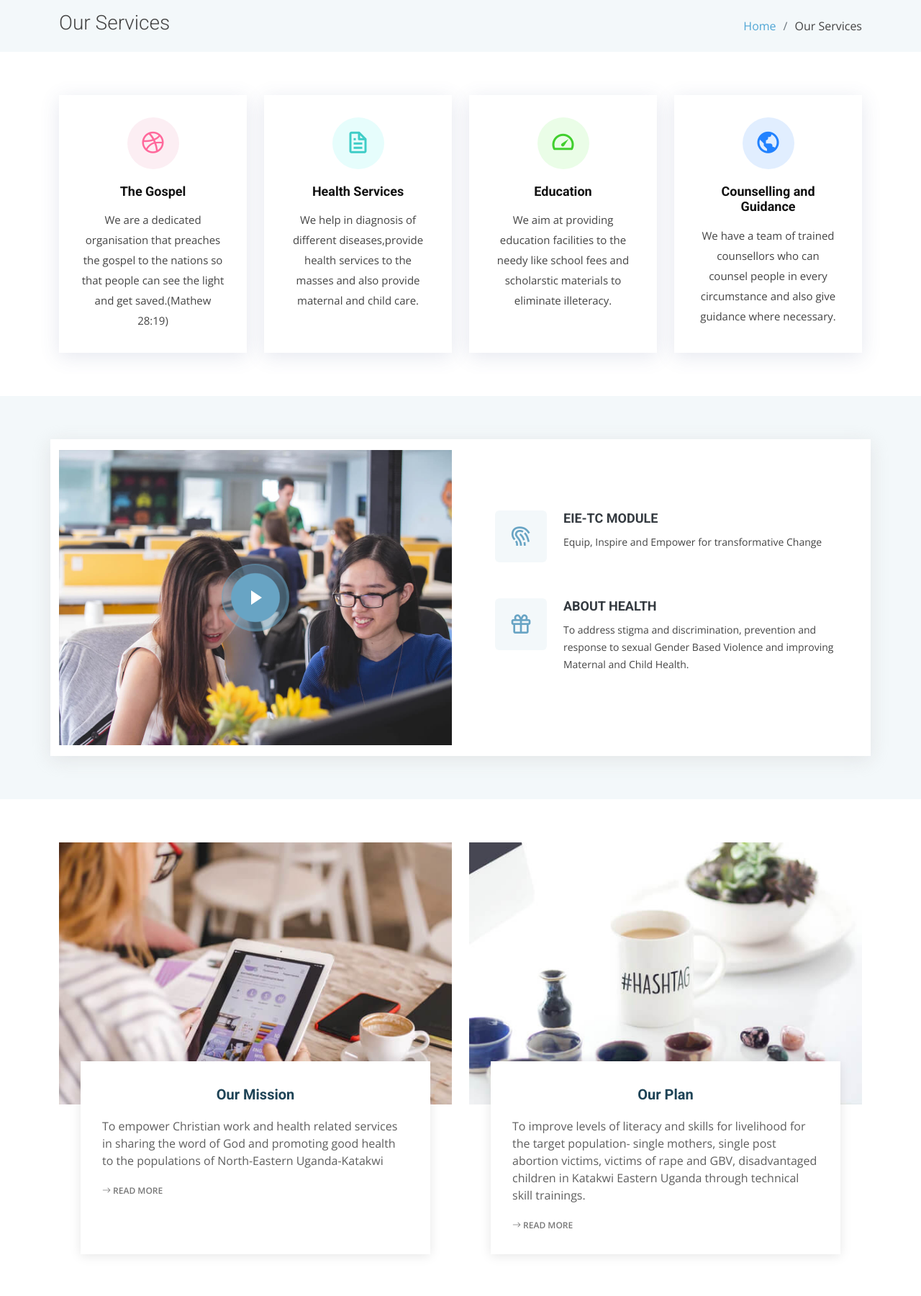
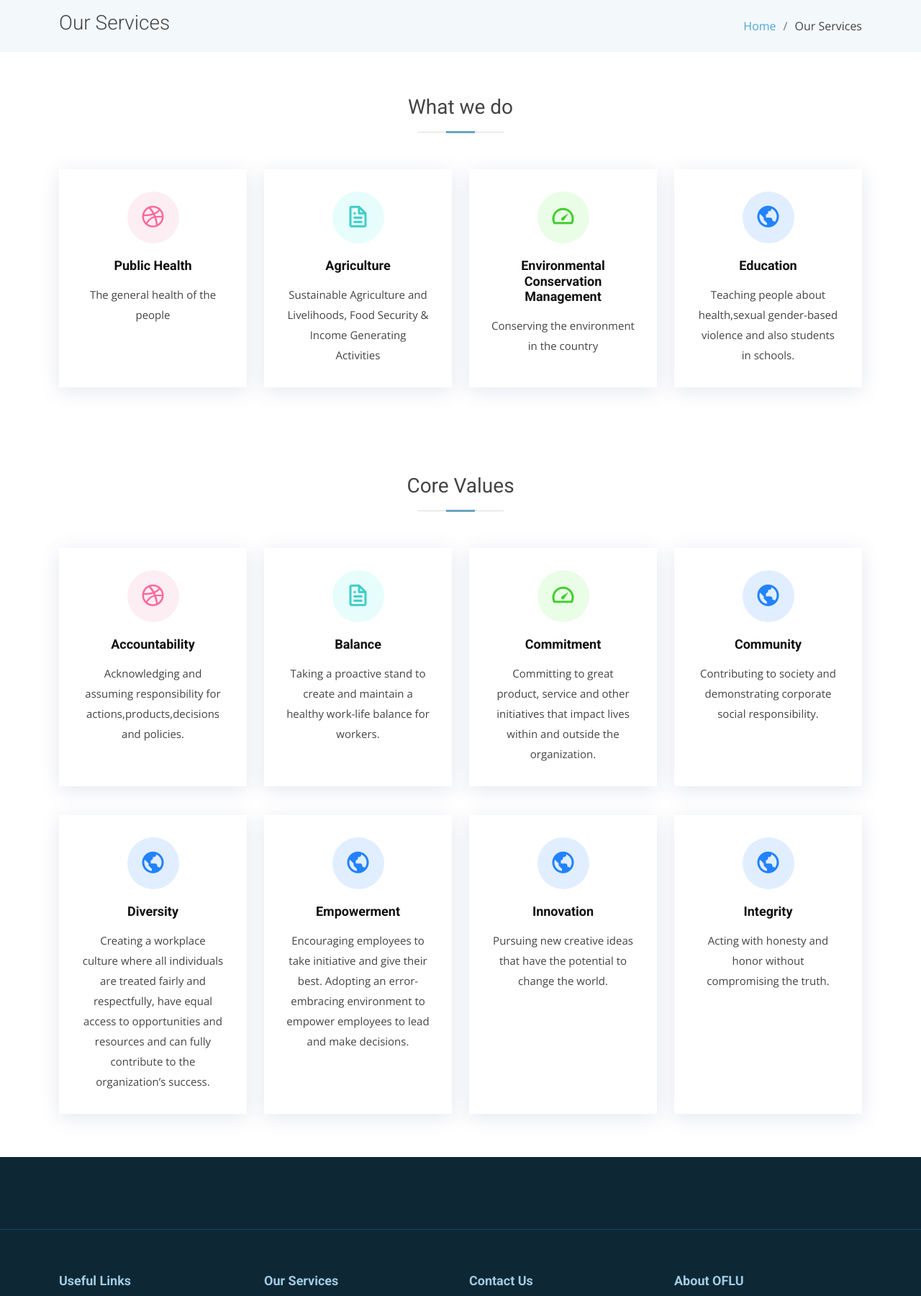
Before and after one commit to Kugumikiriza/ORABONI-OFLU-, a PHP site: page /services.html in a window 1280 px wide. Shown: the part 80-1880 px from the top of the page at 72% size. Run offline with PHP 8.4, Linux system fonts and the light colour scheme.

Commit message:
New edited

```diff
--- a/assets/css/style.css
+++ b/assets/css/style.css
@@ -5,9 +5,11 @@
 * License: https://bootstrapmade.com/license/
 */
 
+
 /*--------------------------------------------------------------
 # General
 --------------------------------------------------------------*/
+
 body {
     font-family: "Open Sans", sans-serif;
     color: #444;
@@ -33,9 +35,11 @@ h6,
     font-family: "Roboto", sans-serif;
 }
 
+
 /*--------------------------------------------------------------
 # Back to top button
 --------------------------------------------------------------*/
+
 .back-to-top {
     position: fixed;
     visibility: hidden;
@@ -66,9 +70,11 @@ h6,
     opacity: 1;
 }
 
+
 /*--------------------------------------------------------------
 # Header
 --------------------------------------------------------------*/
+
 #header {
     height: 80px;
     transition: all 0.5s;
@@ -112,12 +118,16 @@ h6,
     margin-top: 80px;
 }
 
+
 /*--------------------------------------------------------------
 # Navigation Menu
 --------------------------------------------------------------*/
+
+
 /**
 * Desktop Navigation
 */
+
 .navbar {
     padding: 0;
 }
@@ -220,15 +230,16 @@ h6,
     .navbar .dropdown .dropdown ul {
         left: -90%;
     }
-
     .navbar .dropdown .dropdown:hover>ul {
         left: -100%;
     }
 }
+
 
 /**
 * Mobile Navigation
 */
+
 .mobile-nav-toggle {
     color: #fff;
     font-size: 28px;
@@ -242,7 +253,6 @@ h6,
     .mobile-nav-toggle {
         display: block;
     }
-
     .navbar ul {
         display: none;
     }
@@ -330,9 +340,11 @@ h6,
     display: block;
 }
 
+
 /*--------------------------------------------------------------
 # Hero Section
 --------------------------------------------------------------*/
+
 #hero {
     width: 100%;
     height: 90vh;
@@ -435,7 +447,6 @@ h6,
     #hero p {
         width: 60%;
     }
-
     #hero .carousel-control-prev,
     #hero .carousel-control-next {
         width: 5%;
@@ -449,7 +460,6 @@ h6,
         border-radius: 0 0 50% 50%;
         transform: translateX(-50%) rotate(0deg);
     }
-
     #hero::before {
         top: 0;
         width: 180%;
@@ -463,7 +473,6 @@ h6,
     #hero h2 {
         font-size: 30px;
     }
-
     #hero::after {
         left: 40%;
         top: 0;
@@ -472,7 +481,6 @@ h6,
         border-radius: 0 0 50% 50%;
         transform: translateX(-50%) rotate(0deg);
     }
-
     #hero::before {
         left: 50%;
         top: 0;
@@ -483,9 +491,11 @@ h6,
     }
 }
 
+
 /*--------------------------------------------------------------
 # Hero No Slider Section
 --------------------------------------------------------------*/
+
 #hero-no-slider {
     width: 100%;
     height: 100vh;
@@ -544,9 +554,11 @@ h6,
     }
 }
 
+
 /*--------------------------------------------------------------
 # Sections General
 --------------------------------------------------------------*/
+
 section {
     padding: 60px 0;
 }
@@ -594,9 +606,11 @@ section {
     margin-bottom: 0;
 }
 
+
 /*--------------------------------------------------------------
 # Breadcrumbs
 --------------------------------------------------------------*/
+
 .breadcrumbs {
     padding: 15px 0;
     background-color: #f3f8fa;
@@ -631,19 +645,19 @@ section {
     .breadcrumbs .d-flex {
         display: block !important;
     }
-
     .breadcrumbs ol {
         display: block;
     }
-
     .breadcrumbs ol li {
         display: inline-block;
     }
 }
+
 
 /*--------------------------------------------------------------
 # Our Services
 --------------------------------------------------------------*/
+
 .services {
     padding-bottom: 20px;
 }
@@ -739,9 +753,11 @@ section {
     border-color: #2282ff;
 }
 
+
 /*--------------------------------------------------------------
 # Why Us
 --------------------------------------------------------------*/
+
 .why-us .container {
     box-shadow: 0 5px 25px 0 rgba(214, 215, 216, 0.6);
     background: #fff;
@@ -886,7 +902,6 @@ section {
         transform: scale(0.6, 0.6);
         opacity: 1;
     }
-
     100% {
         transform: scale(1, 1);
         opacity: 0;
@@ -898,16 +913,17 @@ section {
         transform: scale(0.6, 0.6);
         opacity: 1;
     }
-
     100% {
         transform: scale(1, 1);
         opacity: 0;
     }
 }
 
+
 /*--------------------------------------------------------------
 # Features
 --------------------------------------------------------------*/
+
 .features .row+.row {
     margin-top: 100px;
 }
@@ -936,9 +952,11 @@ section {
     margin-bottom: 0;
 }
 
+
 /*--------------------------------------------------------------
 # About
 --------------------------------------------------------------*/
+
 .about h3 {
     font-weight: 400;
     font-size: 26px;
@@ -963,9 +981,11 @@ section {
     margin-bottom: 0;
 }
 
+
 /*--------------------------------------------------------------
 # Facts
 --------------------------------------------------------------*/
+
 .facts .counters span {
     font-size: 48px;
     display: block;
@@ -979,9 +999,11 @@ section {
     font-size: 14px;
 }
 
+
 /*--------------------------------------------------------------
 # Our Skills
 --------------------------------------------------------------*/
+
 .skills {
     padding: 60px 0;
 }
@@ -1010,9 +1032,11 @@ section {
     transition: 0.9s;
 }
 
+
 /*--------------------------------------------------------------
 # Tetstimonials
 --------------------------------------------------------------*/
+
 .testimonials {
     padding: 60px 0;
 }
@@ -1090,9 +1114,11 @@ section {
     background-color: #68A4C4;
 }
 
+
 /*--------------------------------------------------------------
 # Service Details
 --------------------------------------------------------------*/
+
 .service-details {
     padding-bottom: 10px;
 }
@@ -1166,9 +1192,11 @@ section {
     color: #68A4C4;
 }
 
+
 /*--------------------------------------------------------------
 # Pricing
 --------------------------------------------------------------*/
+
 .pricing .row {
     padding-top: 40px;
 }
@@ -1282,9 +1310,11 @@ section {
     }
 }
 
+
 /*--------------------------------------------------------------
 # Portfolio
 --------------------------------------------------------------*/
+
 .portfolio {
     padding-bottom: 60px;
 }
@@ -1365,9 +1395,11 @@ section {
     top: calc(50% - 30px);
 }
 
+
 /*--------------------------------------------------------------
 # Portfolio Details
 --------------------------------------------------------------*/
+
 .portfolio-details {
     padding-top: 40px;
 }
@@ -1430,9 +1462,11 @@ section {
     padding: 0;
 }
 
+
 /*--------------------------------------------------------------
 # Team
 --------------------------------------------------------------*/
+
 .team {
     background: #fff;
     padding-bottom: 30px;
@@ -1513,11 +1547,14 @@ section {
     font-size: 18px;
 }
 
+
 /*--------------------------------------------------------------
 # Contact
 --------------------------------------------------------------*/
+
 .contact {
     padding-bottom: 30px;
+    display: flex;
 }
 
 .contact .info-box {
@@ -1634,7 +1671,6 @@ section {
     0% {
         transform: rotate(0deg);
     }
-
     100% {
         transform: rotate(360deg);
     }
@@ -1644,15 +1680,16 @@ section {
     0% {
         transform: rotate(0deg);
     }
-
     100% {
         transform: rotate(360deg);
     }
 }
+
 
 /*--------------------------------------------------------------
 # Map
 --------------------------------------------------------------*/
+
 .map {
     padding: 0;
     margin-bottom: -6px;
@@ -1663,9 +1700,11 @@ section {
     height: 380px;
 }
 
+
 /*--------------------------------------------------------------
 # Blog
 --------------------------------------------------------------*/
+
 .blog {
     padding: 40px 0 20px 0;
 }
@@ -2170,9 +2209,11 @@ section {
     font-size: 14px;
 }
 
+
 /*--------------------------------------------------------------
 # Footer
 --------------------------------------------------------------*/
+
 #footer {
     background: #0b212d;
     padding: 0 0 30px 0;
--- a/services.html
+++ b/services.html
@@ -101,40 +101,128 @@
         </section>
         <!-- End Our Services Section -->
 
-        <!-- ======= Services Section ======= -->
+        <!-- What we do -->
         <section class="services">
             <div class="container">
+                <div class="section-title">
+                    <h2>What we do</h2>
+                </div>
+
 
                 <div class="row">
                     <div class="col-md-6 col-lg-3 d-flex align-items-stretch" data-aos="fade-up">
                         <div class="icon-box icon-box-pink">
                             <div class="icon"><i class="bx bxl-dribbble"></i></div>
-                            <h4 class="title"><a href="">The Gospel</a></h4>
-                            <p class="description">We are a dedicated organisation that preaches the gospel to the nations so that people can see the light and get saved.(Mathew 28:19)</p>
+                            <h4 class="title"><a href="">Public Health</a></h4>
+                            <p class="description">The general health of the people</p>
                         </div>
                     </div>
 
                     <div class="col-md-6 col-lg-3 d-flex align-items-stretch" data-aos="fade-up" data-aos-delay="100">
                         <div class="icon-box icon-box-cyan">
                             <div class="icon"><i class="bx bx-file"></i></div>
-                            <h4 class="title"><a href="">Health Services</a></h4>
-                            <p class="description">We help in diagnosis of different diseases,provide health services to the masses and also provide maternal and child care.</p>
+                            <h4 class="title"><a href="">Agriculture</a></h4>
+                            <p class="description">Sustainable Agriculture and Livelihoods, Food Security & Income Generating Activities
+                            </p>
                         </div>
                     </div>
 
                     <div class="col-md-6 col-lg-3 d-flex align-items-stretch" data-aos="fade-up" data-aos-delay="200">
                         <div class="icon-box icon-box-green">
                             <div class="icon"><i class="bx bx-tachometer"></i></div>
-                            <h4 class="title"><a href="">Education</a></h4>
-                            <p class="description">We aim at providing education facilities to the needy like school fees and scholarstic materials to eliminate illeteracy.</p>
+                            <h4 class="title"><a href="">Environmental Conservation Management</a></h4>
+                            <p class="description">Conserving the environment in the country</p>
                         </div>
                     </div>
 
                     <div class="col-md-6 col-lg-3 d-flex align-items-stretch" data-aos="fade-up" data-aos-delay="200">
                         <div class="icon-box icon-box-blue">
                             <div class="icon"><i class="bx bx-world"></i></div>
-                            <h4 class="title"><a href="">Counselling and Guidance</a></h4>
-                            <p class="description">We have a team of trained counsellors who can counsel people in every circumstance and also give guidance where necessary.</p>
+                            <h4 class="title"><a href="">Education</a></h4>
+                            <p class="description">Teaching people about health,sexual gender-based violence and also students in schools.
+                            </p>
+                        </div>
+                    </div>
+                </div>
+            </div>
+        </section>
+        <!-- End what we do section -->
+
+        <!-- ======= Services Section ======= -->
+        <section class="services">
+            <div class="container">
+                <div class="section-title">
+                    <h2>Core Values</h2>
+                </div>
+
+
+                <div class="row">
+                    <div class="col-md-6 col-lg-3 d-flex align-items-stretch" data-aos="fade-up">
+                        <div class="icon-box icon-box-pink">
+                            <div class="icon"><i class="bx bxl-dribbble"></i></div>
+                            <h4 class="title"><a href="">Accountability</a></h4>
+                            <p class="description">Acknowledging and assuming responsibility for actions,products,decisions and policies.</p>
+                        </div>
+                    </div>
+
+                    <div class="col-md-6 col-lg-3 d-flex align-items-stretch" data-aos="fade-up" data-aos-delay="100">
+                        <div class="icon-box icon-box-cyan">
+                            <div class="icon"><i class="bx bx-file"></i></div>
+                            <h4 class="title"><a href="">Balance</a></h4>
+                            <p class="description">Taking a proactive stand to create and maintain a healthy work-life balance for workers.</p>
+                        </div>
+                    </div>
+
+                    <div class="col-md-6 col-lg-3 d-flex align-items-stretch" data-aos="fade-up" data-aos-delay="200">
+                        <div class="icon-box icon-box-green">
+                            <div class="icon"><i class="bx bx-tachometer"></i></div>
+                            <h4 class="title"><a href="">Commitment</a></h4>
+                            <p class="description">Committing to great product, service and other initiatives that impact lives within and outside the organization.</p>
+                        </div>
+                    </div>
+
+                    <div class="col-md-6 col-lg-3 d-flex align-items-stretch" data-aos="fade-up" data-aos-delay="200">
+                        <div class="icon-box icon-box-blue">
+                            <div class="icon"><i class="bx bx-world"></i></div>
+                            <h4 class="title"><a href="">Community</a></h4>
+                            <p class="description">Contributing to society and demonstrating corporate social responsibility.
+                            </p>
+                        </div>
+                    </div>
+
+                    <div class="col-md-6 col-lg-3 d-flex align-items-stretch" data-aos="fade-up" data-aos-delay="200">
+                        <div class="icon-box icon-box-blue">
+                            <div class="icon"><i class="bx bx-world"></i></div>
+                            <h4 class="title"><a href="">Diversity</a></h4>
+                            <p class="description">Creating a workplace culture where all individuals are treated fairly and respectfully, have equal access to opportunities and resources and can fully contribute to the organization’s success.
+                            </p>
+                        </div>
+                    </div>
+
+                    <div class="col-md-6 col-lg-3 d-flex align-items-stretch" data-aos="fade-up" data-aos-delay="200">
+                        <div class="icon-box icon-box-blue">
+                            <div class="icon"><i class="bx bx-world"></i></div>
+                            <h4 class="title"><a href="">Empowerment</a></h4>
+                            <p class="description">Encouraging employees to take initiative and give their best. Adopting an error-embracing environment to empower employees to lead and make decisions.
+                            </p>
+                        </div>
+                    </div>
+
+                    <div class="col-md-6 col-lg-3 d-flex align-items-stretch" data-aos="fade-up" data-aos-delay="200">
+                        <div class="icon-box icon-box-blue">
+                            <div class="icon"><i class="bx bx-world"></i></div>
+                            <h4 class="title"><a href="">Innovation</a></h4>
+                            <p class="description">Pursuing new creative ideas that have the potential to change the world.
+                            </p>
+                        </div>
+                    </div>
+
+                    <div class="col-md-6 col-lg-3 d-flex align-items-stretch" data-aos="fade-up" data-aos-delay="200">
+                        <div class="icon-box icon-box-blue">
+                            <div class="icon"><i class="bx bx-world"></i></div>
+                            <h4 class="title"><a href="">Integrity</a></h4>
+                            <p class="description">Acting with honesty and honor without compromising the truth.
+                            </p>
                         </div>
                     </div>
 
@@ -144,153 +232,9 @@
         </section>
         <!-- End Services Section -->
 
-        <!-- ======= Why Us Section ======= -->
-        <section class="why-us section-bg" data-aos="fade-up" date-aos-delay="200">
-            <div class="container">
 
-                <div class="row">
-                    <div class="col-lg-6 video-box">
-                        <img src="assets/img/why-us.jpg" class="img-fluid" alt="">
-                        <a href="https://youtu.be/kQ4VxNZOaiI" class="venobox play-btn mb-4" data-vbtype="video" data-autoplay="true"></a>
-                    </div>
 
-                    <div class="col-lg-6 d-flex flex-column justify-content-center p-5">
 
-                        <div class="icon-box">
-                            <div class="icon"><i class="bx bx-fingerprint"></i></div>
-                            <h4 class="title"><a href="">EIE-TC MODULE</a></h4>
-                            <p class="description">Equip, Inspire and Empower for transformative Change</p>
-                        </div>
-
-                        <div class="icon-box">
-                            <div class="icon"><i class="bx bx-gift"></i></div>
-                            <h4 class="title"><a href="">About Health</a></h4>
-                            <p class="description">To address stigma and discrimination, prevention and response to sexual Gender Based Violence and improving Maternal and Child Health.</p>
-                        </div>
-
-                    </div>
-                </div>
-
-            </div>
-        </section>
-        <!-- End Why Us Section -->
-
-        <!-- ======= Service Details Section ======= -->
-        <section class="service-details">
-            <div class="container">
-
-                <div class="row">
-                    <div class="col-md-6 d-flex align-items-stretch" data-aos="fade-up">
-                        <div class="card">
-                            <div class="card-img">
-                                <img src="assets/img/service-details-1.jpg" alt="...">
-                            </div>
-                            <div class="card-body">
-                                <h5 class="card-title"><a href="#">Our Mission</a></h5>
-                                <p class="card-text">To empower Christian work and health related services in sharing the word of God and promoting good health to the populations of North-Eastern Uganda-Katakwi</p>
-                                <div class="read-more"><a href="#"><i class="bi bi-arrow-right"></i> Read More</a></div>
-                            </div>
-                        </div>
-                    </div>
-                    <div class="col-md-6 d-flex align-items-stretch" data-aos="fade-up">
-                        <div class="card">
-                            <div class="card-img">
-                                <img src="assets/img/service-details-2.jpg" alt="...">
-                            </div>
-                            <div class="card-body">
-                                <h5 class="card-title"><a href="#">Our Plan</a></h5>
-                                <p class="card-text">To improve levels of literacy and skills for livelihood for the target population- single mothers, single post abortion victims, victims of rape and GBV, disadvantaged children in Katakwi Eastern Uganda through technical
-                                    skill trainings.</p>
-                                <div class="read-more"><a href="#"><i class="bi bi-arrow-right"></i> Read More</a></div>
-                            </div>
-                        </div>
-
-                    </div>
-                    <div class="col-md-6 d-flex align-items-stretch" data-aos="fade-up">
-                        <div class="card">
-                            <div class="card-img">
-                                <img src="assets/img/service-details-3.jpg" alt="...">
-                            </div>
-                            <div class="card-body">
-                                <h5 class="card-title"><a href="#">Our Vision</a></h5>
-                                <p class="card-text">Touching the world with the love of God</p>
-                                <div class="read-more"><a href="#"><i class="bi bi-arrow-right"></i> Read More</a></div>
-                            </div>
-                        </div>
-                    </div>
-                    <div class="col-md-6 d-flex align-items-stretch" data-aos="fade-up">
-                        <div class="card">
-                            <div class="card-img">
-                                <img src="assets/img/service-details-4.jpg" alt="...">
-                            </div>
-                            <div class="card-body">
-                                <h5 class="card-title"><a href="#">Our Care</a></h5>
-                                <p class="card-text">To contribute to reduction of maternal and perinatal death rates (MPDR) through increasing access and availability of sexual and reproductive health services and rights (SRHR) to women of reproductive age and target groups</p>
-                                <div class="read-more"><a href="#"><i class="bi bi-arrow-right"></i> Read More</a></div>
-                            </div>
-                        </div>
-                    </div>
-                </div>
-
-            </div>
-        </section>
-        <!-- End Service Details Section -->
-
-        <!-- ======= Pricing Section ======= -->
-        <section class="pricing section-bg" data-aos="fade-up">
-            <div class="container">
-
-                <!-- <div class="section-title">
-          <h2>Pricing</h2>
-          <p>Magnam dolores commodi suscipit. Necessitatibus eius consequatur ex aliquid fuga eum quidem. Sit sint consectetur velit. Quisquam quos quisquam cupiditate. Et nemo qui impedit suscipit alias ea. Quia fugiat sit in iste officiis commodi quidem hic quas.</p>
-        </div>
-
-        <div class="row no-gutters">
-
-          <div class="col-lg-4 box">
-            <h3>Free</h3>
-            <h4>$0<span>per month</span></h4>
-            <ul>
-              <li><i class="bx bx-check"></i> Quam adipiscing vitae proin</li>
-              <li><i class="bx bx-check"></i> Nec feugiat nisl pretium</li>
-              <li><i class="bx bx-check"></i> Nulla at volutpat diam uteera</li>
-              <li class="na"><i class="bx bx-x"></i> <span>Pharetra massa massa ultricies</span></li>
-              <li class="na"><i class="bx bx-x"></i> <span>Massa ultricies mi quis hendrerit</span></li>
-            </ul>
-            <a href="#" class="get-started-btn">Get Started</a>
-          </div>
-
-          <div class="col-lg-4 box featured">
-            <h3>Business</h3>
-            <h4>$29<span>per month</span></h4>
-            <ul>
-              <li><i class="bx bx-check"></i> Quam adipiscing vitae proin</li>
-              <li><i class="bx bx-check"></i> Nec feugiat nisl pretium</li>
-              <li><i class="bx bx-check"></i> Nulla at volutpat diam uteera</li>
-              <li><i class="bx bx-check"></i> Pharetra massa massa ultricies</li>
-              <li><i class="bx bx-check"></i> Massa ultricies mi quis hendrerit</li>
-            </ul>
-            <a href="#" class="get-started-btn">Get Started</a>
-          </div>
-
-          <div class="col-lg-4 box">
-            <h3>Developer</h3>
-            <h4>$49<span>per month</span></h4>
-            <ul>
-              <li><i class="bx bx-check"></i> Quam adipiscing vitae proin</li>
-              <li><i class="bx bx-check"></i> Nec feugiat nisl pretium</li>
-              <li><i class="bx bx-check"></i> Nulla at volutpat diam uteera</li>
-              <li><i class="bx bx-check"></i> Pharetra massa massa ultricies</li>
-              <li><i class="bx bx-check"></i> Massa ultricies mi quis hendrerit</li>
-            </ul>
-            <a href="#" class="get-started-btn">Get Started</a>
-          </div>
-
-        </div>
-
-      </div> -->
-        </section>
-        <!-- End Pricing Section -->
 
     </main>
     <!-- End #main -->
@@ -300,17 +244,7 @@
 
         <div class="footer-newsletter">
             <div class="container">
-                <!-- <div class="row">
-          <div class="col-lg-6">
-            <h4>Our Newsletter</h4>
-            <p>Tamen quem nulla quae legam multos aute sint culpa legam noster magna</p>
-          </div>
-          <div class="col-lg-6">
-            <form action="" method="post">
-              <input type="email" name="email"><input type="submit" value="Subscribe">
-            </form>
-          </div>
-        </div> -->
+
             </div>
         </div>
 
```
Also changed, not shown: about.html (+30 -93 lines), index.html (+23 -97 lines), assets/img/logo.jpg (added). Lines whose indentation alone changed are shown as unchanged.
